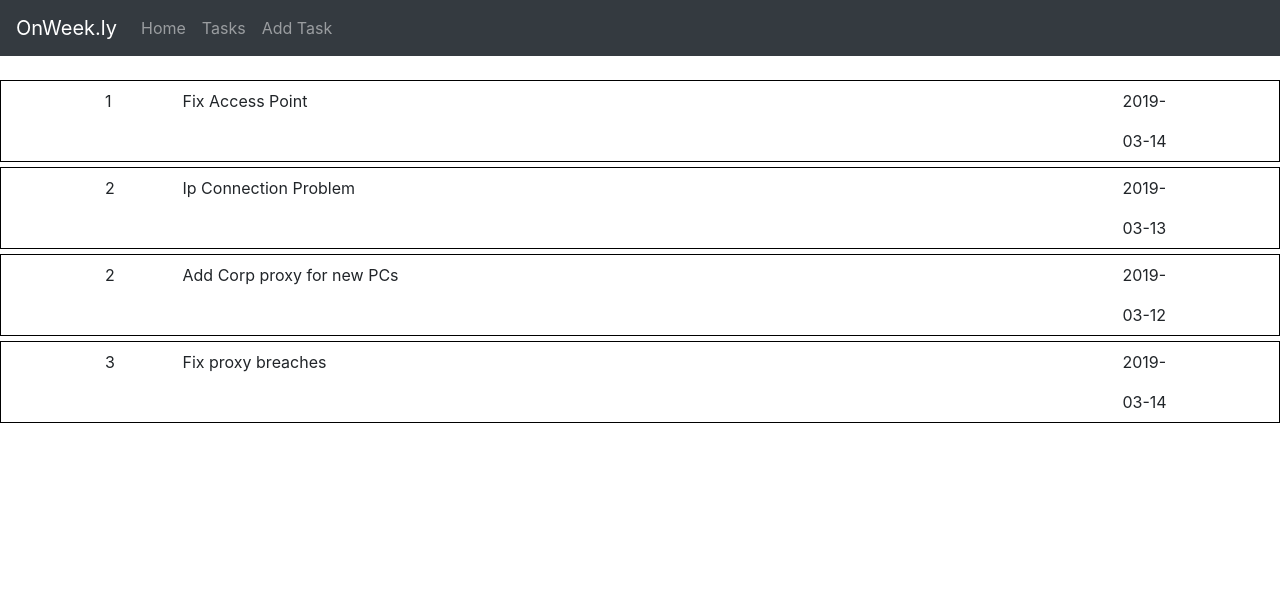
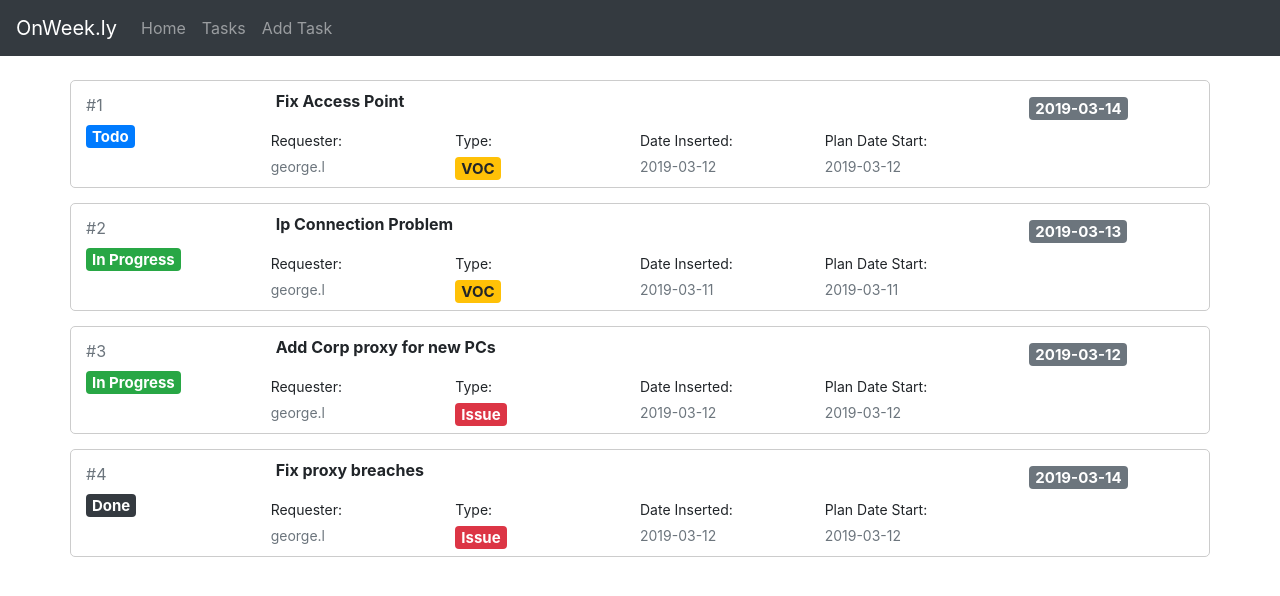
Before and after one commit to grglucastr/onweek.ly, a React (Create React App) app: page / in a window 1280 px wide. Shown: the top 596 px of the page. Built offline with nearby package versions, Linux system fonts and the light colour scheme.

Commit message:
Add styling to TaskListItem

```diff
--- a/src/components/tasks/Task.css
+++ b/src/components/tasks/Task.css
@@ -1,11 +1,29 @@
-.task-item{
-  line-height: 40px;
-  border: 1px solid #000;
-  margin-bottom: 5px;
-
+.bagde-area {
+  font-size: 20px;
+  vertical-align: middle;
 }
 
-.task-item-info{
+.task-item {
+  line-height: 40px;
+  border: 1px solid #ccc;
+  margin-bottom: 15px;
+  border-radius: 5px;
+}
+
+.task-item:hover {
+  cursor: pointer;
+}
+
+.task-item-info {
   display: inline-block;
   margin-left: 5px;
 }
+
+.task-item-info-sub {
+  font-size: 14px;
+}
+
+.task-item-info-sub label {
+  display: block;
+  height: 18px;
+}
--- a/src/components/tasks/TaskListItem.js
+++ b/src/components/tasks/TaskListItem.js
@@ -1,30 +1,93 @@
-import React from 'react';
-import { Container, Row, Col } from 'react-bootstrap';
+import React from "react";
+import { Container, Row, Col, Badge } from "react-bootstrap";
 
-import "./Task.css"
-import { dateFormat } from '../../util/';
+import "./Task.css";
+import { dateFormat } from "../../util/";
 
-const TaskListItem = ({task}) => {
-  return(
-    <div className="task-item">
-      <Container>
+const renderBadgeTaskStatus = statusCode => {
+  switch (statusCode) {
+    case 1:
+      return <Badge variant="primary">Todo</Badge>;
+    case 2:
+      return <Badge variant="success">In Progress</Badge>;
+    case 3:
+      return <Badge variant="dark">Done</Badge>;
+    default:
+      return "";
+  }
+};
+
+const renderBadgeTaskType = typeCode => {
+  switch (typeCode) {
+    case 1:
+      return <Badge variant="danger">Issue</Badge>;
+    case 2:
+      return <Badge variant="warning">VOC</Badge>;
+    default:
+      return "";
+  }
+};
+
+const TaskListItem = ({ task }) => {
+  return (
+    <div>
+      <Container className="task-item">
         <Row>
-          <Col xs={12} sm={1}>
-            <span className="task-item-info">{task.status}</span>
+          <Col xs={12} sm={2} className="p-0">
+            <div className="text-muted mt-1" style={{ height: "30px" }}>
+              #{task.id}
+            </div>
+            <div className="bagde-area">
+              {renderBadgeTaskStatus(task.status)}
+            </div>
           </Col>
           <Col>
-            <div>
-              <span className="task-item-info">{task.subject}</span>
+            <Row>
+              <Col>
+                <strong className="task-item-info">{task.subject}</strong>
+              </Col>
+            </Row>
 
+            <Row>
+              <Col>
+                <div className="task-item-info-sub">
+                  <label for="">Requester: </label>
+                  <span class="text-muted">george.l</span>
+                </div>
+              </Col>
+              <Col>
+                <div className="task-item-info-sub">
+                  <label for="">Type: </label>
+                  <div className="bagde-area">
+                    {renderBadgeTaskType(task.type)}
+                  </div>
+                </div>
+              </Col>
+              <Col>
+                <div className="task-item-info-sub">
+                  <label for="">Date Inserted: </label>
+                  <span class="text-muted">{dateFormat(task.startDate)}</span>
+                </div>
+              </Col>
+              <Col>
+                <div className="task-item-info-sub">
+                  <label for="">Plan Date Start: </label>
+                  <span class="text-muted">{dateFormat(task.startDate)}</span>
+                </div>
+              </Col>
+            </Row>
+          </Col>
+          <Col xs={12} sm={2}>
+            <div className="task-item-info bagde-area">
+              <Badge variant="secondary" className="mt-3">
+                {dateFormat(task.expectedEndDate)}
+              </Badge>
             </div>
-          </Col>
-          <Col xs={12} sm={1}>
-            <span className="task-item-info">{dateFormat(task.expectedEndDate)}</span>
           </Col>
         </Row>
       </Container>
     </div>
-  )
-}
+  );
+};
 
 export default TaskListItem;
```
